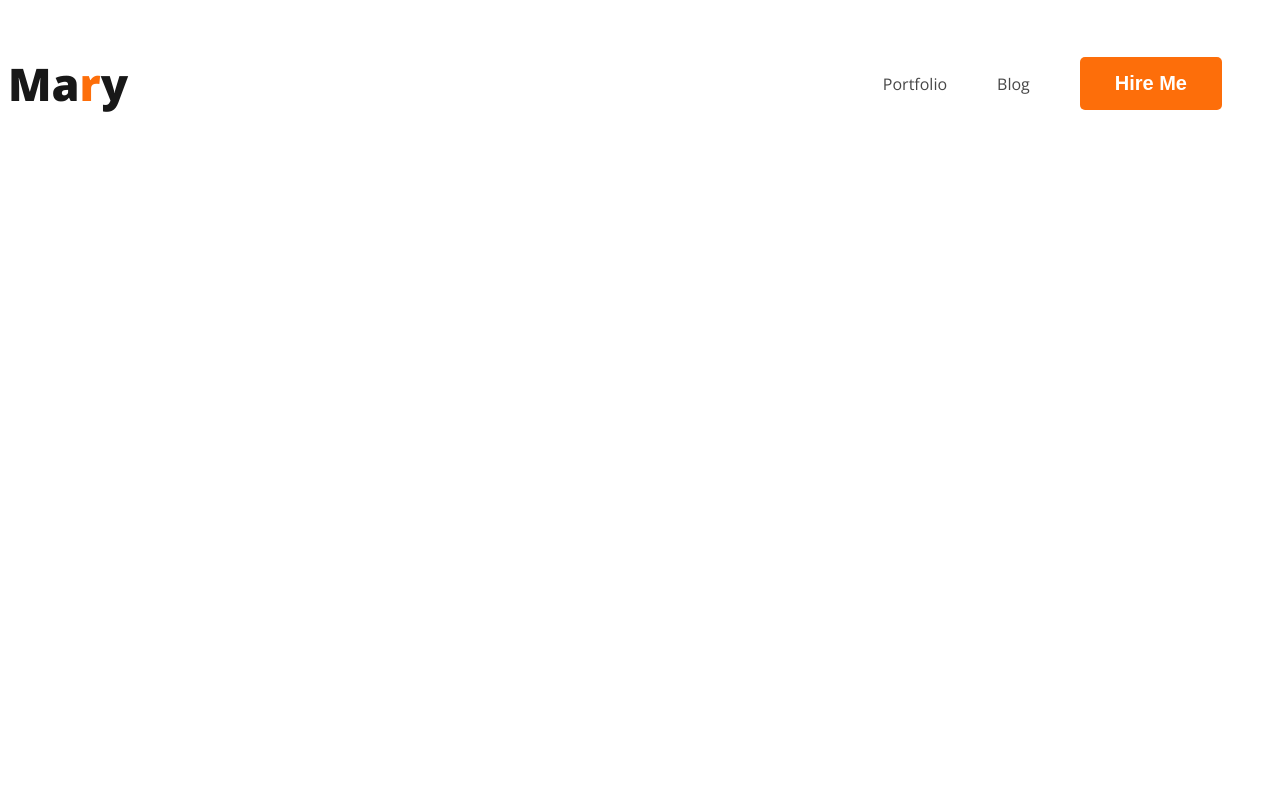
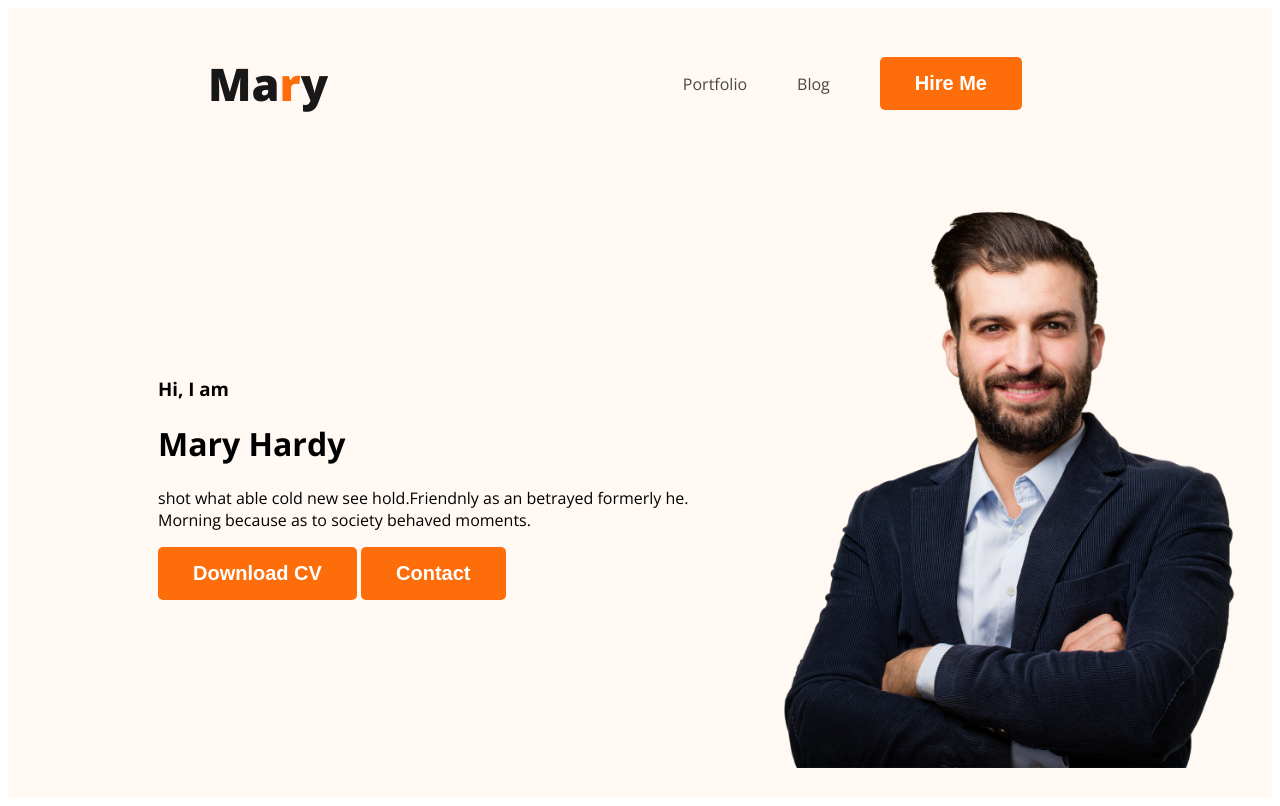
Before and after one commit to U-R-M-I/Portfolio, a plain HTML site: page index.html in a window 1280 px wide. Drawn offline with nearby package versions, Linux system fonts and the light colour scheme.

Commit message:
header added

```diff
--- a/index.html
+++ b/index.html
@@ -10,18 +10,29 @@
      <link rel="stylesheet" href="styles/Portfolio.css">
 </head>
 <body>
-     <header>
-
-     </header>
-     <main>
-            <nav>
+     <header class="header">
+          <nav>
                <h3 class="nav-title">Ma<span class="text-primary">r</span>y</h3>
                <ul>
                     <li><a href="">Portfolio</a></li>
                     <li><a href="">Blog</a></li>
                     <li><button class="btn-primary">Hire Me</button></li>
                </ul>
-            </nav>
+          </nav>
+          <div class="banner">
+               <div>
+                    <h3 class="banner-greeting">Hi, I am</h3>
+                    <h1>Mary Hardy</h1>
+                    <p>shot what able cold new see hold.Friendnly as an betrayed formerly he. Morning because as to society behaved moments.</p>
+                    <button class="btn-primary">Download CV</button>
+                    <button class="btn-primary">
+                         Contact
+                    </button>
+               </div>
+               <img class="profile-pic" src="images/hardy.png" alt="">
+          </div>
+     </header>
+     <main>
      </main>
      <footer>
 
--- a/styles/Portfolio.css
+++ b/styles/Portfolio.css
@@ -20,6 +20,7 @@ nav{
      display: flex;
      justify-content: space-between;
      align-items: center;
+     margin: 0 200px;
 }
 .nav-title{
      color: #181818;
@@ -41,3 +42,17 @@ nav a
      text-decoration: none;
      color: #474747;
 }
+/*Header related style*/
+.header{
+     background-color: #fff8f3;
+}
+.banner{
+     padding: 30px 30px 30px 150px;
+     display: flex;
+     /*justify-content: space-between;*/
+     align-items: center;
+}
+.banner .profile-pic
+{
+   width: 500px;
+}
```
Also changed, not shown: images/developer.png (added), images/hardy.png (added), images/header_bg.png (added), images/icons/facebook.png (added), images/icons/insta.png (added), images/icons/js.png (added), images/icons/mongo.png (added), images/icons/nodejs.png (added), images/icons/react.png (added), images/icons/twitter.png (added).
